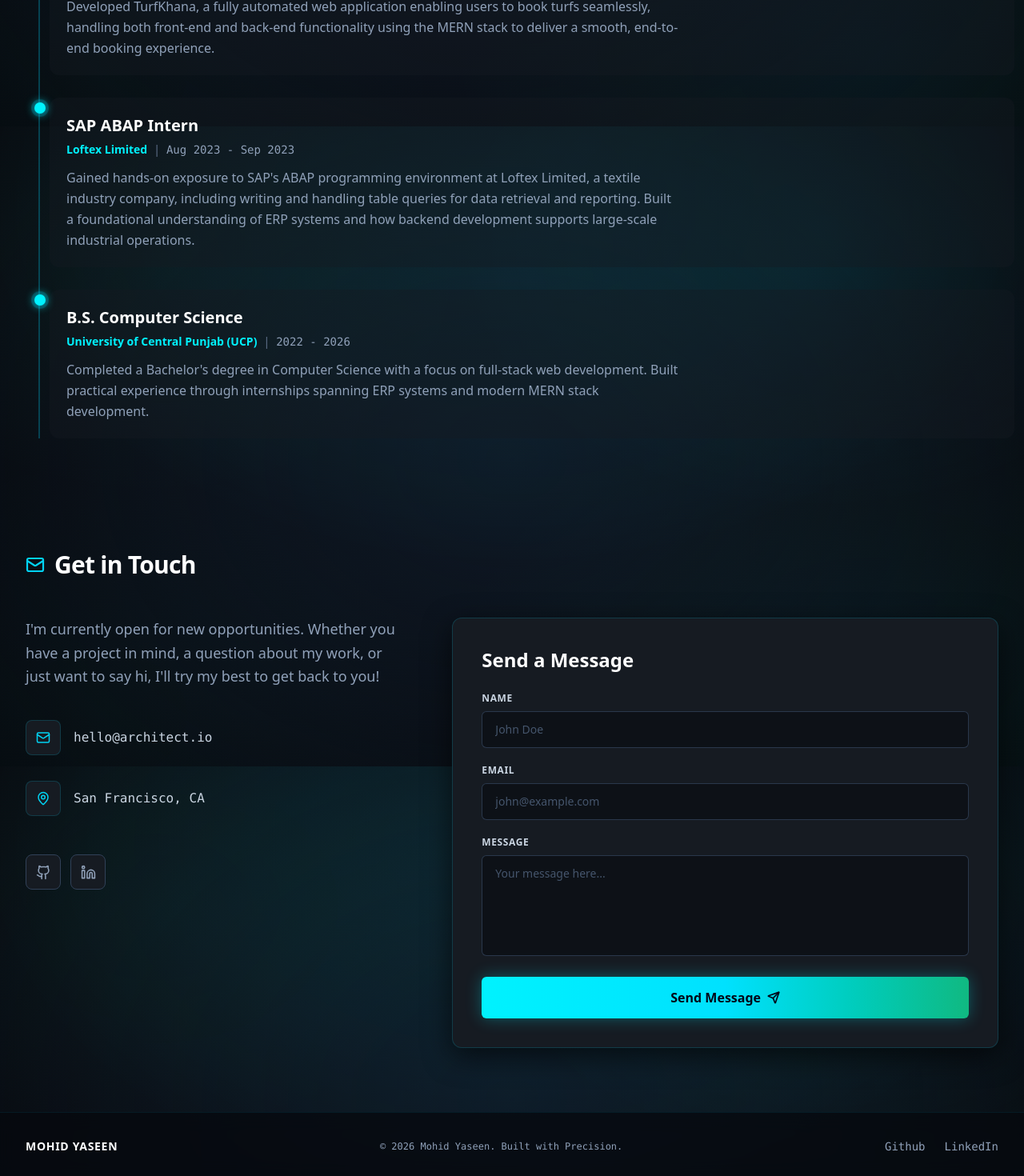
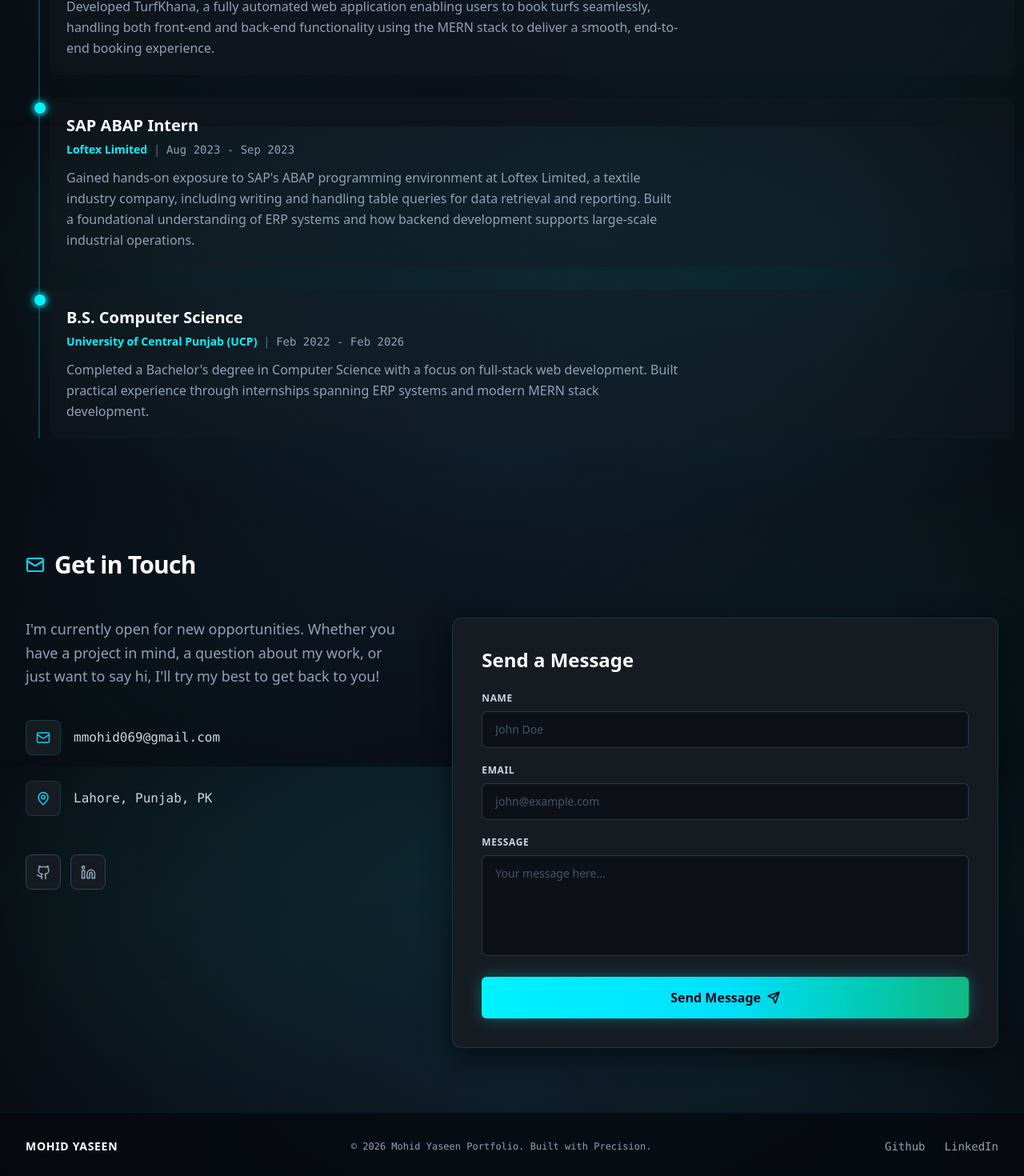
Before and after one commit to MohidWebDev/mohid-official-portfolio, a React (Vite) app: page / in a window 1280 px wide. Shown: the part 2242-3712 px from the top of the page at 80% size. Built offline with nearby package versions, Linux system fonts and the light colour scheme.

Commit message:
Linked up GitHub and LinkedIn icons in the Contact section and the Footer

```diff
--- a/src/components/Contact.tsx
+++ b/src/components/Contact.tsx
@@ -45,7 +45,7 @@ export const Contact: React.FC = () => {
   };
 
   const handleCopyEmail = () => {
-    navigator.clipboard.writeText("hello@architect.io");
+    navigator.clipboard.writeText("mmohid069@gmail.com");
     setCopiedEmail(true);
     setTimeout(() => setCopiedEmail(false), 2000);
   };
@@ -97,7 +97,7 @@ export const Contact: React.FC = () => {
                 </div>
                 <div className="flex items-center gap-2">
                   <span className="text-slate-300 font-mono text-sm sm:text-base group-hover:text-cyan-300 transition-colors">
-                    hello@architect.io
+                    mmohid069@gmail.com
                   </span>
                   {copiedEmail ? (
                     <span className="text-xs text-emerald-400 font-medium flex items-center gap-1">
@@ -118,7 +118,7 @@ export const Contact: React.FC = () => {
                   <MapPin size={18} />
                 </div>
                 <span className="text-slate-300 font-mono text-sm sm:text-base">
-                  San Francisco, CA
+                  Lahore, Punjab, PK
                 </span>
               </div>
             </div>
@@ -126,7 +126,7 @@ export const Contact: React.FC = () => {
             {/* Social Link Buttons */}
             <div className="flex items-center gap-3 pt-2">
               <a
-                href="https://github.com"
+                href="https://github.com/MohidWebDev"
                 target="_blank"
                 rel="noreferrer"
                 id="social-github-btn"
@@ -136,7 +136,7 @@ export const Contact: React.FC = () => {
                 <Github size={19} />
               </a>
               <a
-                href="https://linkedin.com"
+                href="https://www.linkedin.com/in/mohid-yaseen-eng-dev/"
                 target="_blank"
                 rel="noreferrer"
                 id="social-linkedin-btn"
--- a/src/components/Footer.tsx
+++ b/src/components/Footer.tsx
@@ -28,13 +28,13 @@ export const Footer: React.FC = () => {
 
         {/* Center Copyright */}
         <div className="text-slate-400 text-center font-mono text-xs">
-          © {currentYear} Mohid Yaseen. Built with Precision.
+          © {currentYear} Mohid Yaseen Portfolio. Built with Precision.
         </div>
 
         {/* Right Links */}
         <div className="flex items-center space-x-6 text-slate-400 font-mono text-xs sm:text-sm">
           <a
-            href="https://github.com"
+            href="https://github.com/MohidWebDev"
             target="_blank"
             rel="noreferrer"
             className="hover:text-cyan-400 transition-colors"
@@ -42,7 +42,7 @@ export const Footer: React.FC = () => {
             Github
           </a>
           <a
-            href="https://linkedin.com"
+            href="https://www.linkedin.com/in/mohid-yaseen-eng-dev/"
             target="_blank"
             rel="noreferrer"
             className="hover:text-cyan-400 transition-colors"
--- a/src/data/portfolioData.ts
+++ b/src/data/portfolioData.ts
@@ -109,7 +109,7 @@ export const EXPERIENCES: ExperienceItem[] = [
     id: "university",
     role: "B.S. Computer Science",
     company: "University of Central Punjab (UCP)",
-    period: "2022 - 2026",
+    period: "Feb 2022 - Feb 2026",
     description:
       "Completed a Bachelor's degree in Computer Science with a focus on full-stack web development. Built practical experience through internships spanning ERP systems and modern MERN stack development.",
   },
```
